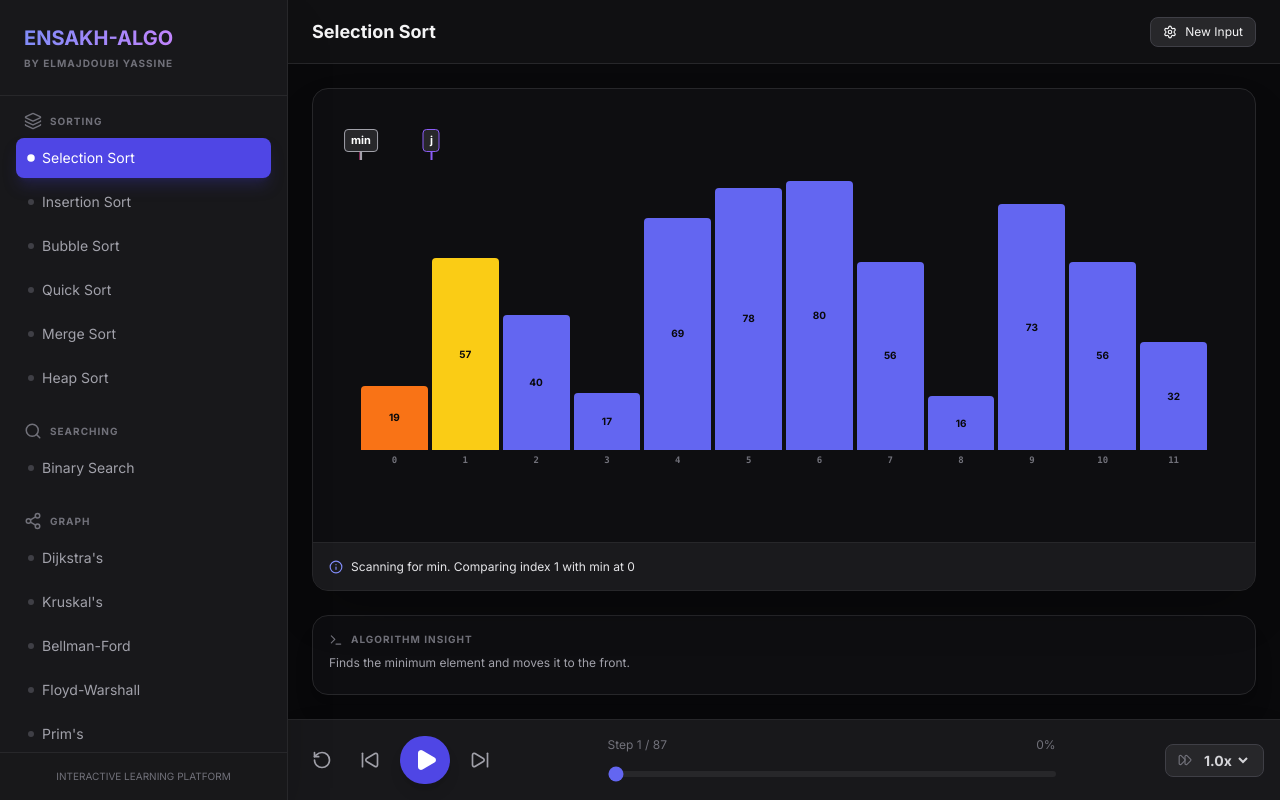
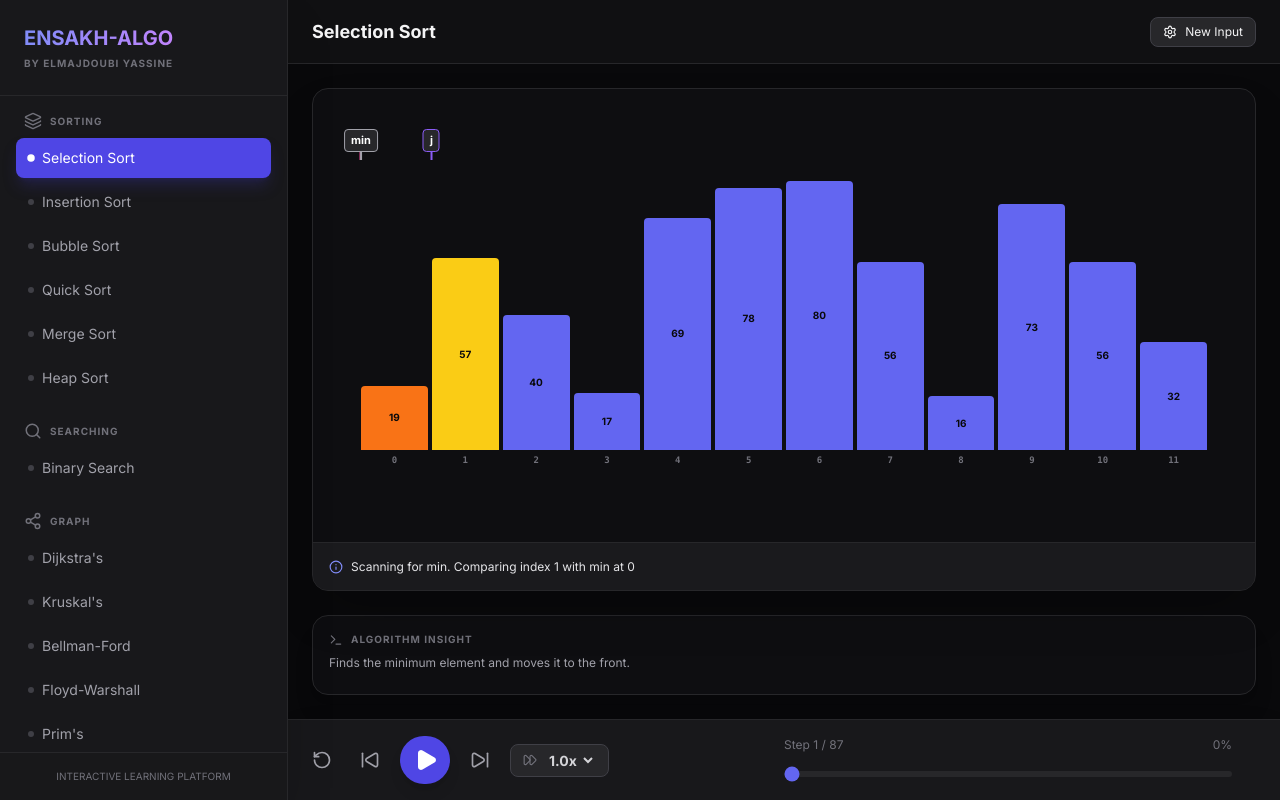
Before and after one commit to itsya-ssine/algo-visualiser, a React (Vite) app: page / in a window 1280 px wide. Built offline with nearby package versions, Linux system fonts and the light colour scheme.

Commit message:
adjust controll bare

```diff
--- a/components/Controls.tsx
+++ b/components/Controls.tsx
@@ -35,7 +35,6 @@ const Controls: React.FC<ControlsProps> = ({
             className="p-2 rounded-lg hover:bg-zinc-800 text-zinc-400 hover:text-white transition-colors"
             title="Reset"
           >
-            {/* Fix: Removed invalid lg:size prop which caused TypeScript errors */}
             <RotateCcw size={20} />
           </button>
           <button
@@ -43,7 +42,6 @@ const Controls: React.FC<ControlsProps> = ({
             className="p-2 rounded-lg hover:bg-zinc-800 text-zinc-400 hover:text-white transition-colors"
             title="Step Back"
           >
-            {/* Fix: Removed invalid lg:size prop which caused TypeScript errors */}
             <SkipBack size={20} />
           </button>
           <button
@@ -51,7 +49,6 @@ const Controls: React.FC<ControlsProps> = ({
             className={`p-2.5 lg:p-3 rounded-full ${isPlaying ? 'bg-red-500 hover:bg-red-600' : 'bg-indigo-600 hover:bg-indigo-700'} text-white shadow-lg transition-all transform active:scale-95`}
             title={isPlaying ? 'Pause' : 'Play'}
           >
-            {/* Fix: Removed invalid lg:size prop which caused TypeScript errors */}
             {isPlaying ? <Pause size={24} fill="currentColor" /> : <Play size={24} fill="currentColor" className="ml-0.5" />}
           </button>
           <button
@@ -59,9 +56,25 @@ const Controls: React.FC<ControlsProps> = ({
             className="p-2 rounded-lg hover:bg-zinc-800 text-zinc-400 hover:text-white transition-colors"
             title="Step Forward"
           >
-            {/* Fix: Removed invalid lg:size prop which caused TypeScript errors */}
             <SkipForward size={20} />
           </button>
+
+          {/* Speed Selector */}
+          <div className="flex items-center justify-end lg:w-auto order-3">
+            <div className="flex items-center gap-2 bg-zinc-800 px-2 lg:px-3 py-1.5 rounded-lg border border-zinc-700">
+              <FastForward size={14} className="text-zinc-500 hidden sm:block" />
+              <select
+                value={speed}
+                onChange={(e) => onSpeedChange(Number(e.target.value))}
+                className="bg-transparent text-[10px] lg:text-sm font-bold outline-none cursor-pointer text-zinc-300"
+              >
+                <option value={1000}>0.5x</option>
+                <option value={500}>1.0x</option>
+                <option value={200}>2.0x</option>
+                <option value={50}>4.0x</option>
+              </select>
+            </div>
+          </div>
         </div>
 
         {/* Progress Slider */}
@@ -76,26 +89,9 @@ const Controls: React.FC<ControlsProps> = ({
               min="0"
               max={Math.max(0, totalSteps - 1)}
               value={currentStep}
-              onChange={() => {}} // Could add logic for jumping to step
+              onChange={() => { }}
               className="w-full h-1.5 bg-zinc-800 rounded-lg appearance-none cursor-pointer accent-indigo-500 transition-all"
             />
-          </div>
-        </div>
-
-        {/* Speed Selector */}
-        <div className="flex items-center justify-end lg:w-auto order-3">
-          <div className="flex items-center gap-2 bg-zinc-800 px-2 lg:px-3 py-1.5 rounded-lg border border-zinc-700">
-            <FastForward size={14} className="text-zinc-500 hidden sm:block" />
-            <select
-              value={speed}
-              onChange={(e) => onSpeedChange(Number(e.target.value))}
-              className="bg-transparent text-[10px] lg:text-sm font-bold outline-none cursor-pointer text-zinc-300"
-            >
-              <option value={1000}>0.5x</option>
-              <option value={500}>1.0x</option>
-              <option value={200}>2.0x</option>
-              <option value={50}>4.0x</option>
-            </select>
           </div>
         </div>
       </div>
```
